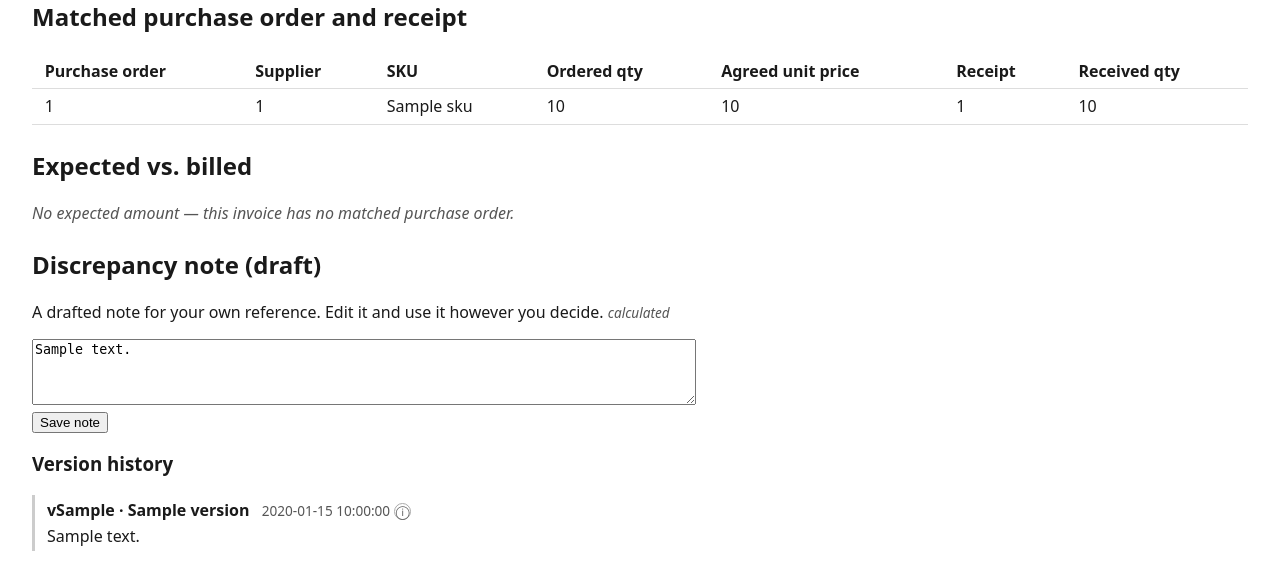
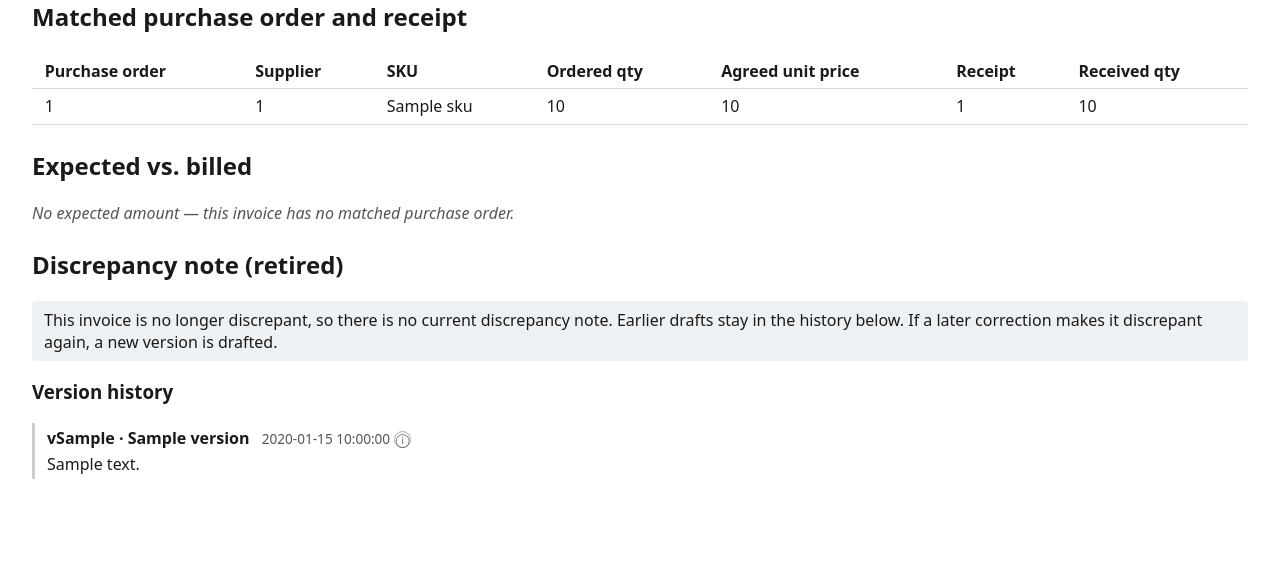
Before and after one commit to shterjovad/invoice-reconciliation, a FastAPI app: template src/invoice_reconciliation/web/templates/detail.html in a window 1280 px wide. Shown: the part 519-1102 px from the top of the page. After the commit the page ends 998 px from the top, so only its background shows below. Run offline with FastAPI, Linux system fonts and the light colour scheme; the template is opened without the code that fills it: most values are stand-ins (such as "Sample title", 1, 10 or a date in 2020); parts of the project's set-up code (start-up, migrations or seed data) failed here and were passed over.

Commit message:
Retire the discrepancy note when a correction removes the discrepancy
The brief says the note is drafted "from verified findings", and that a
correction "reruns reconciliation, updates the saved result". A note is
therefore valid only while the figures it states are the current ones.

Three cases, checked against the code:
- the invoice stays discrepant with new figures: the note is redrafted
  as a new version (already built)
- a reviewer had edited the note: the edit is kept and flagged as
  describing old figures (already built)
- the correction removes the discrepancy: this was broken. Correcting
  wrong-price to the agreed $100.00 made it reconciled, but the page
  still offered the last note, stating "bills $110.00", for an invoice
  with nothing to resolve and a figure that was no longer true.

Now a note on an invoice that is no longer discrepant is retired. The
editor is hidden, the page says why, the history stays readable with the
newest version marked "last draft" rather than "current", and the save
route refuses an edit with 409. If a later correction makes the invoice
discrepant again, a new version is drafted from the new figures.

208 tests pass. Breaking the retirement check makes its test fail.

Co-Authored-By: Claude Opus 5.5 <noreply@anthropic.com>

```diff
--- a/src/invoice_reconciliation/web/templates/detail.html
+++ b/src/invoice_reconciliation/web/templates/detail.html
@@ -10,6 +10,11 @@
         @keyframes note-saved-flash {
             from { background-color: #d6f0dc; }
             to   { background-color: transparent; }
+        }
+        .note-retired {
+            background: #eef1f4;
+            padding: 0.5rem 0.75rem;
+            border-radius: 0.25rem;
         }
         .note-version-just-saved {
             animation: note-saved-flash 0.5s ease-out;
@@ -153,7 +158,14 @@
 
     {% if note %}
     <section class="panel discrepancy-note" id="note">
-        <h2>Discrepancy note (draft)</h2>
+        <h2>Discrepancy note {% if note.is_active %}(draft){% else %}(retired){% endif %}</h2>
+        {% if not note.is_active %}
+        <p class="note-retired">
+            This invoice is no longer discrepant, so there is no current
+            discrepancy note. Earlier drafts stay in the history below. If a
+            later correction makes it discrepant again, a new version is drafted.
+        </p>
+        {% else %}
         <p class="note-hint">
             A drafted note for your own reference. Edit it and use it however you decide.
             {#- Describes the CURRENT version, so it reads "edited by reviewer"
@@ -177,6 +189,7 @@
             <br>
             <button type="submit">Save note</button>
         </form>
+        {% endif %}
         <section class="note-history">
             <h3>Version history</h3>
             <ol class="note-versions">
@@ -186,7 +199,7 @@
                     <div class="note-version-head">
                         <strong>v{{ version.version_no }} &middot; {{ version.label }}</strong>
                         <span class="note-version-time">{{ version.created_at }}</span>
-                        {% if version.is_current %}<span class="note-version-current">current</span>{% endif %}
+                        {% if version.is_current %}{% if note.is_active %}<span class="note-version-current">current</span>{% else %}<span class="note-version-time">last draft</span>{% endif %}{% endif %}
                         {{ provenance_icon(version.citation) }}
                     </div>
                     <div class="note-version-text">{{ version.text }}</div>
```
Also changed, not shown: src/invoice_reconciliation/web/routes.py (+20 -3 lines), tests/integration/test_note_versions.py (+39 -0 lines).
